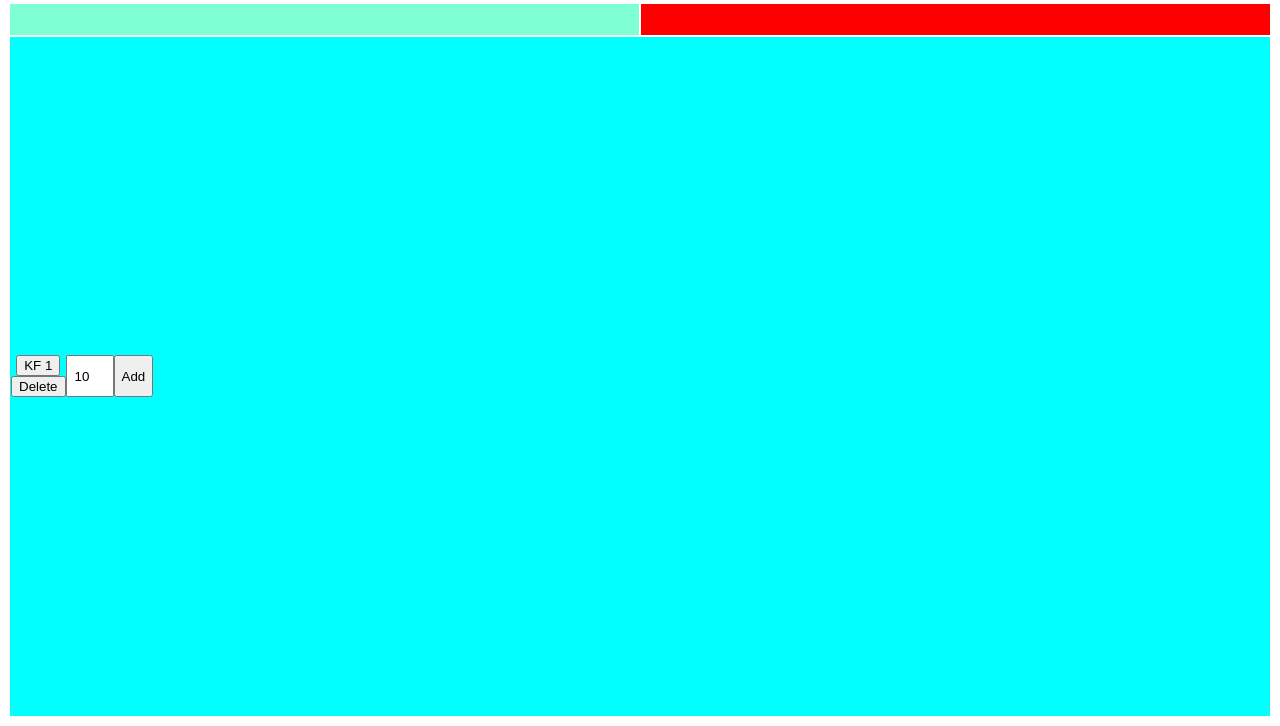
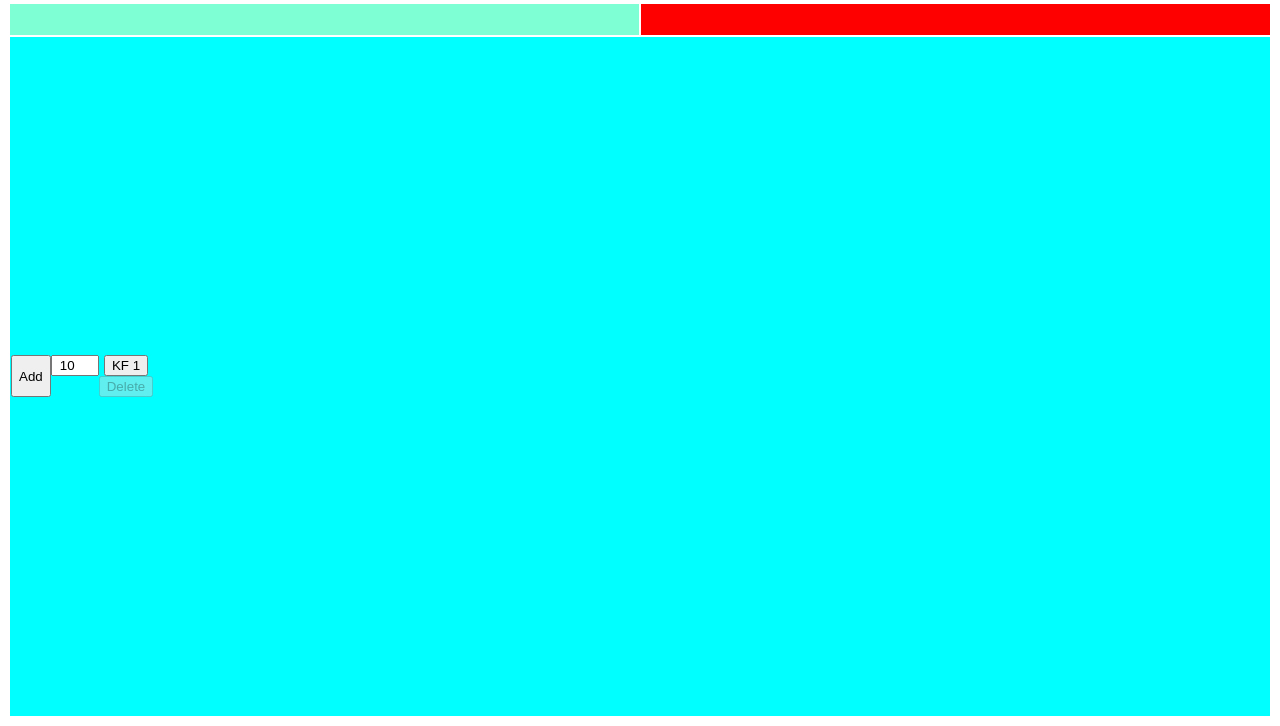
Before and after one commit to alchemistake/CS465-ASSG2, a plain HTML site: page index.html in a window 1280 px wide. Shown: the part 90-816 px from the top of the page. Drawn offline with Linux system fonts and the light colour scheme.

Commit message:
Keyframe add/delete

```diff
--- /dev/null
+++ b/controller.js
@@ -0,0 +1,36 @@
+var animator = document.getElementById("animator");
+
+function addKeyFrame() {
+    var nof = document.createElement("div");
+    nof.className = "noOfFrames";
+    nof.innerHTML = '<input style="width: 40px" size="3" value="10" type="number">';
+    animator.appendChild(nof);
+    var kf = document.createElement("div");
+    kf.className = "keyframe";
+    kf.innerHTML = '<button class="loadKeyframe">KF</button><br><button onclick="deleteKeyframe(this)" class="deleteKeyframe">Delete</button>';
+    animator.appendChild(kf);
+    fixKeyFrameNumbering();
+}
+
+function deleteKeyframe(keyframe) {
+    var index = parseInt(keyframe.parentElement.firstElementChild.getAttribute("data-index"));
+    var noOfFrames = document.getElementsByClassName("noOfFrames");
+    animator.removeChild(keyframe.parentElement);
+    animator.removeChild(noOfFrames[index]);
+    fixKeyFrameNumbering();
+}
+
+function fixKeyFrameNumbering() {
+    var kfs = document.getElementsByClassName("loadKeyframe");
+    for (var i = 0; i < kfs.length; i++) {
+        kfs[i].innerText = "KF " + (i + 1);
+        kfs[i].setAttribute("data-index", i.toString());
+    }
+    if (kfs.length === 1) {
+        kfs[0].parentNode.lastChild.disabled = true;
+    } else if (kfs[0].parentNode.lastChild.disabled) {
+        kfs[0].parentNode.lastChild.disabled = false;
+    }
+}
+
+addKeyFrame();
--- a/index.html
+++ b/index.html
@@ -3,38 +3,7 @@
 <head>
     <meta charset="UTF-8">
     <title>CS465 ASSG2</title>
-    <style>
-        body {
-            height: 100vh;
-        }
-
-        table {
-            height: 100%;
-            width: 100%;
-        }
-
-        h1 {
-            text-align: center;
-        }
-
-        #title {
-            height: 10%;
-        }
-
-        .keyframe {
-            text-align: center;
-            width: fit-content;
-
-        }
-
-        input {
-            text-align: center;
-        }
-
-        #animator {
-            display: inline-flex;
-        }
-    </style>
+    <link rel="stylesheet" href="main.css">
 </head>
 <body>
 <table>
@@ -50,16 +19,12 @@
     <tr>
         <td style="background: aqua" colspan="2">
             <div id="animator">
-                <div class="keyframe">
-                    <button class="loadKeyframe">KF 1</button>
-                    <br>
-                    <button class="deleteKeyframe">Delete</button>
-                </div>
-                <input style="width: 40px" size="3" value="10" type="number">
-                <button id="addKeyframe">Add</button>
+                <button onclick="addKeyFrame()" id="addKeyframe">Add</button>
             </div>
         </td>
     </tr>
 </table>
 </body>
+
+<script src="controller.js"></script>
 </html>
--- /dev/null
+++ b/main.css
@@ -0,0 +1,30 @@
+body {
+    height: 100vh;
+}
+
+table {
+    height: 100%;
+    width: 100%;
+}
+
+h1 {
+    text-align: center;
+}
+
+#title {
+    height: 10%;
+}
+
+.keyframe {
+    text-align: center;
+    width: fit-content;
+
+}
+
+input {
+    text-align: center;
+}
+
+#animator {
+    display: inline-flex;
+}
```
